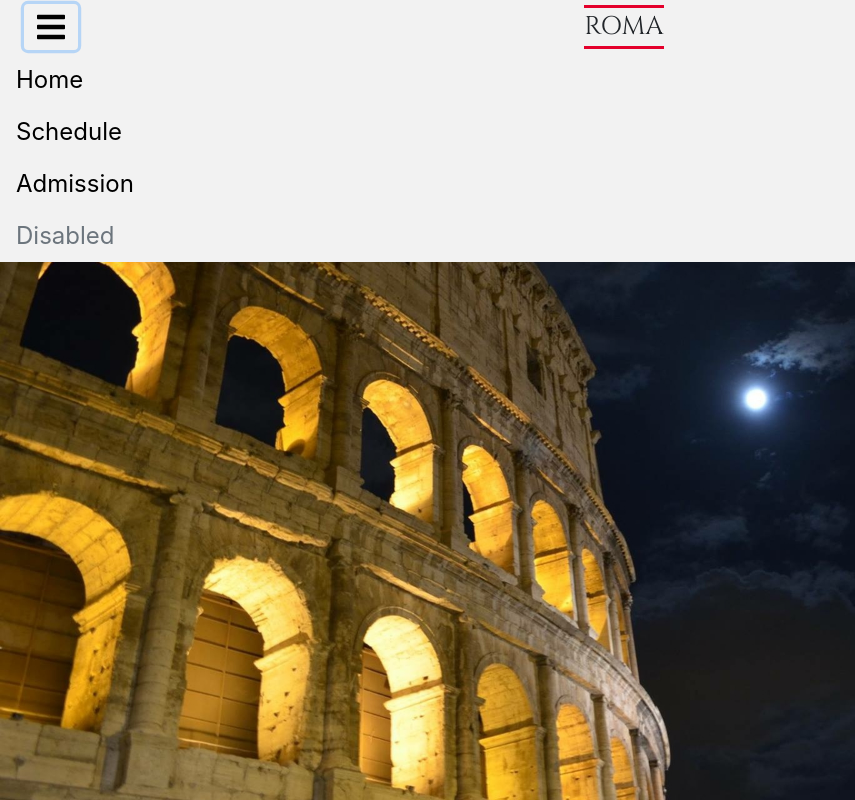
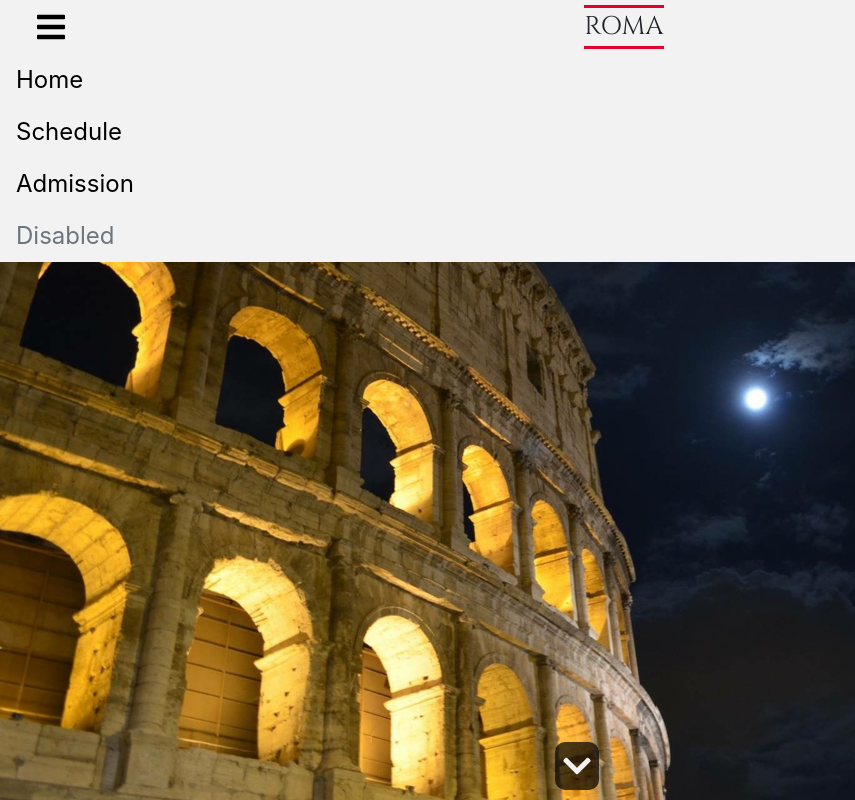
Before and after one commit to digitaldynastydesign/hatt-museum-template, a plain HTML site: page index.html in a window 1280 px wide. Both pictures are taken after a click on the button 51 px from the left and 27 px from the top of the page. Shown: the top 800 px of the page, 0-855 px from the left. Drawn offline with nearby package versions, Linux system fonts and the light colour scheme.

Commit message:
- added structure for second section/page on the home page - added a scroll down icon on the cover page

```diff
--- a/css/styles.css
+++ b/css/styles.css
@@ -75,6 +75,7 @@
 	position: fixed;
 	width: 100%;
 	background-color: #F2F2F2;
+	z-index: 100;
 }
 
 .topbar .btn:hover {
@@ -84,6 +85,10 @@
 	-webkit-transition: color 0.2s;
 	-moz-transition: color 0.2s;
 	-o-transition: color 0.2s;
+}
+
+.topbar .btn:focus {
+	box-shadow: none;
 }
 
 .masthead-brand {
@@ -159,6 +164,32 @@
 	/*opacity: 0.7;*/
 }
 
+.page {
+	position: relative;
+}
+
+.scroll-icon {
+	bottom: 10px;
+	text-align: center;
+}
+
+.scroll-icon i {
+	background-color: rgba(0, 0, 0, 0.7);
+	border-radius: 10px;
+}
+
 /**
 *** /Home Page ***
 **/
+
+/**
+*** Events Page ***
+**/
+#events-page {
+	background-image: url('../img/home-page-bg.jpg');
+	background-size: cover;
+	background-repeat: no-repeat;
+}
+/**
+*** /Events Page ***
+**/
--- a/index.html
+++ b/index.html
@@ -60,7 +60,9 @@
 				</ul>
 			</div>
 		</div>
-		<div id="home-page" class="container-fluid d-flex h-100 flex-column">
+
+		<!-- ***Home Page*** -->
+		<div id="home-page" class="container-fluid d-flex h-100 flex-column page">
 			<div id="home-page-contents" class="d-flex h-100 justify-content-end align-items-center mr-5">
 				<!-- ***Heading and Tagline*** -->
 				<div class="d-flex flex-column text-center">
@@ -90,11 +92,20 @@
 					</div>
 				</div>
 				<!-- ***/Heading and Tagline*** -->
+
+
+				<div class="scroll-icon gray-color position-absolute w-100">
+					<i class="fas fa-chevron-down fa-2x p-2"></i>
+				</div>
 			</div>
 
 
 		</div>
+		<!-- ***/Home Page*** -->
 
+		<div id="events-page" class="container-fluid d-flex h-100 flex-column">
+
+		</div>
 
 		<!-- ***Bootstrap 4.0.0 CDN*** -->
 		<script src="https://code.jquery.com/jquery-3.2.1.slim.min.js" integrity="sha384-KJ3o2DKtIkvYIK3UENzmM7KCkRr/rE9/Qpg6aAZGJwFDMVNA/GpGFF93hXpG5KkN" crossorigin="anonymous"></script>
```
